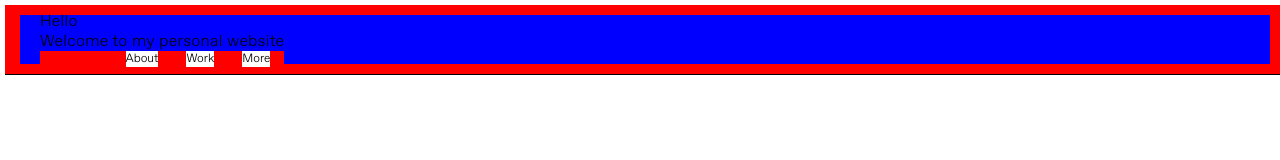
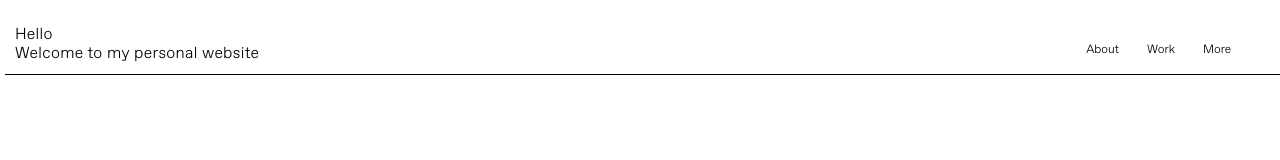
Before and after one commit to fullstack-decal-fa22/project1-jacovkim, a plain HTML site: page index.html in a window 1280 px wide. Drawn offline with Linux system fonts and the light colour scheme.

Commit message:
Ver2 update 1.0

```diff
--- a/styles.css
+++ b/styles.css
@@ -29,9 +29,6 @@ nav {
   background: #fff;
   z-index: 12;
   border-bottom: 0.1px solid #000;
-  display: flex;
-  justify-content: space-evenly;
-  background-color: red;
 }
 
 nav .menu {
@@ -41,8 +38,8 @@ nav .menu {
   width: 100%;
   align-items: center;
   justify-content: space-between;
-  padding: 0 20px;
-  background-color: blue;
+  padding: 0 10px;
+  margin-top: 10px;
 }
 
 nav .menu .logo a {
@@ -55,21 +52,24 @@ nav .menu .logo a {
   font-weight: 200;
   text-align: left;
   text-indent: 0em;
-  padding: 0;
   text-transform: none;
   font-style: normal;
   border-bottom: none;
 }
 
-nav .menu .menu-list {
-  line-height: 70px;
+nav .menu .lists {
+  display: flex;
+  background-color: white;
+  justify-content: center;
   height: 100%;
+  align-items: center;
 }
 
-nav .menu .lists {
+nav .menu .menu-lists {
+  height: 100%;
+  width: 100%;
   display: flex;
-  background-color: red;
-  justify-content: flex-end;
+  justify-content: space-between;
 }
 
 nav .menu .lists li {
@@ -84,6 +84,7 @@ nav .menu .lists li {
 nav .menu .lists li a {
   height: 100%;
   text-decoration: none;
+  white-space: nowrap;
   color: #000;
   background-color: #fff;
 }
```
